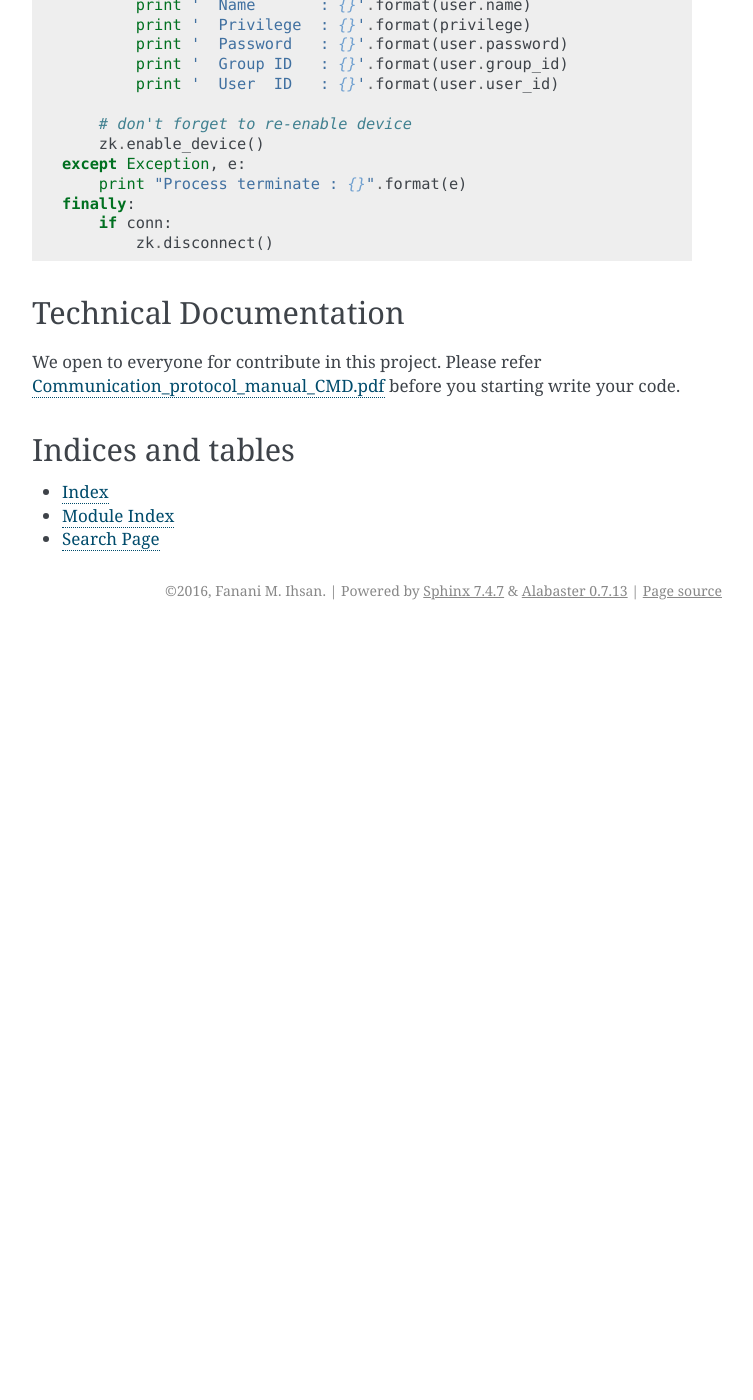
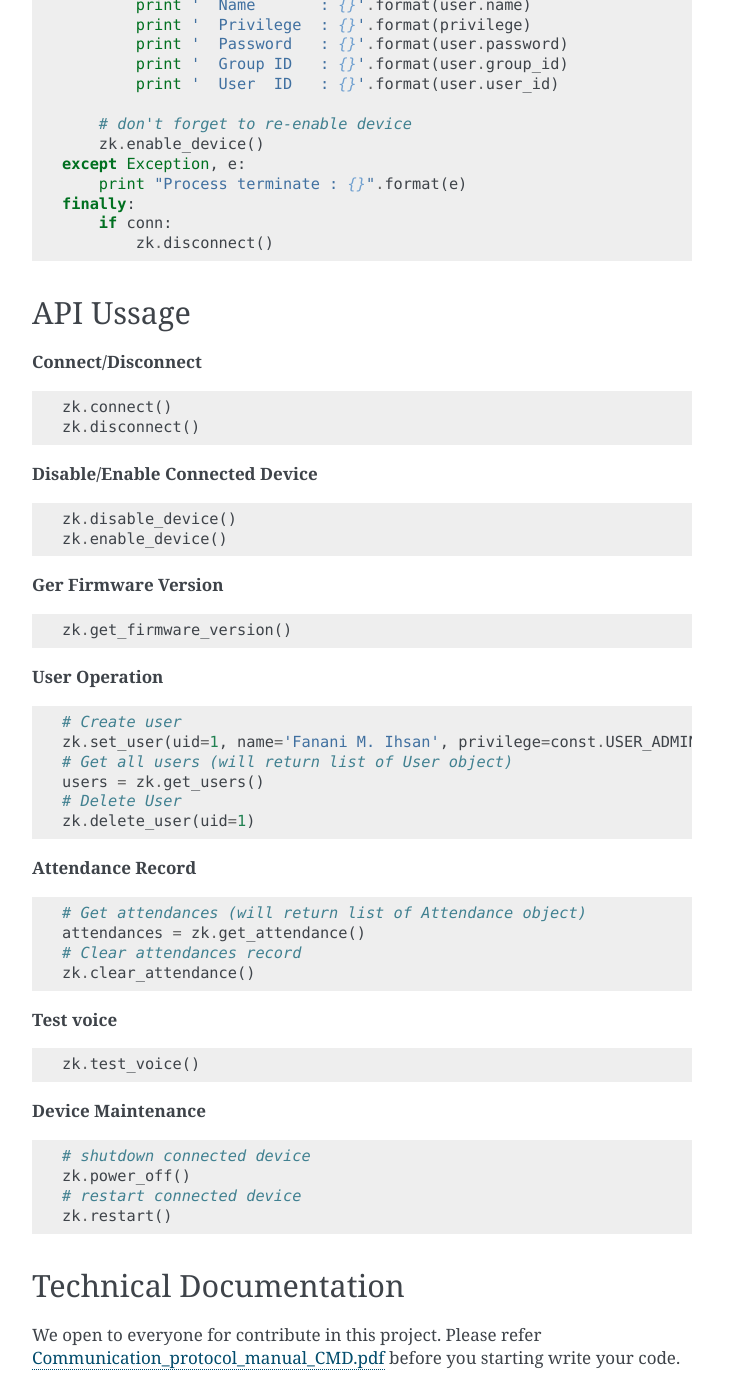
Before and after one commit to fananimi/pyzk, a Sphinx documentation site: the page built from docs/index.rst, in a window 1280 px wide and 1400 px high, scrolled down 1128 px. Shown: the whole window, without its empty margins (388-1141 px from the left). Built offline with Sphinx 7.4.7, drawn with Linux system fonts in a browser that asks for light colours; before the commit the page ends 1758 px from its top, so only the background shows below that.

Commit message:
update sphinx documentation

```diff
--- a/docs/index.rst
+++ b/docs/index.rst
@@ -70,6 +70,71 @@ Basic Usage
         if conn:
             zk.disconnect()
 
+API Ussage
+##########
+
+**Connect/Disconnect**
+
+.. code-block:: python
+
+    zk.connect()
+    zk.disconnect()
+
+
+**Disable/Enable Connected Device**
+
+.. code-block:: python
+
+    zk.disable_device()
+    zk.enable_device()
+
+
+**Ger Firmware Version**
+
+.. code-block:: python
+
+    zk.get_firmware_version()
+
+
+**User Operation**
+
+.. code-block:: python
+
+    # Create user
+    zk.set_user(uid=1, name='Fanani M. Ihsan', privilege=const.USER_ADMIN, password='12345678', group_id='', user_id='123')
+    # Get all users (will return list of User object)
+    users = zk.get_users()
+    # Delete User
+    zk.delete_user(uid=1)
+
+
+**Attendance Record**
+
+.. code-block:: python
+
+    # Get attendances (will return list of Attendance object)
+    attendances = zk.get_attendance()
+    # Clear attendances record
+    zk.clear_attendance()
+
+
+**Test voice**
+
+.. code-block:: python
+
+    zk.test_voice()
+
+
+**Device Maintenance**
+
+.. code-block:: python
+
+    # shutdown connected device
+    zk.power_off()
+    # restart connected device
+    zk.restart()
+
+
 Technical Documentation
 #######################
 
```
